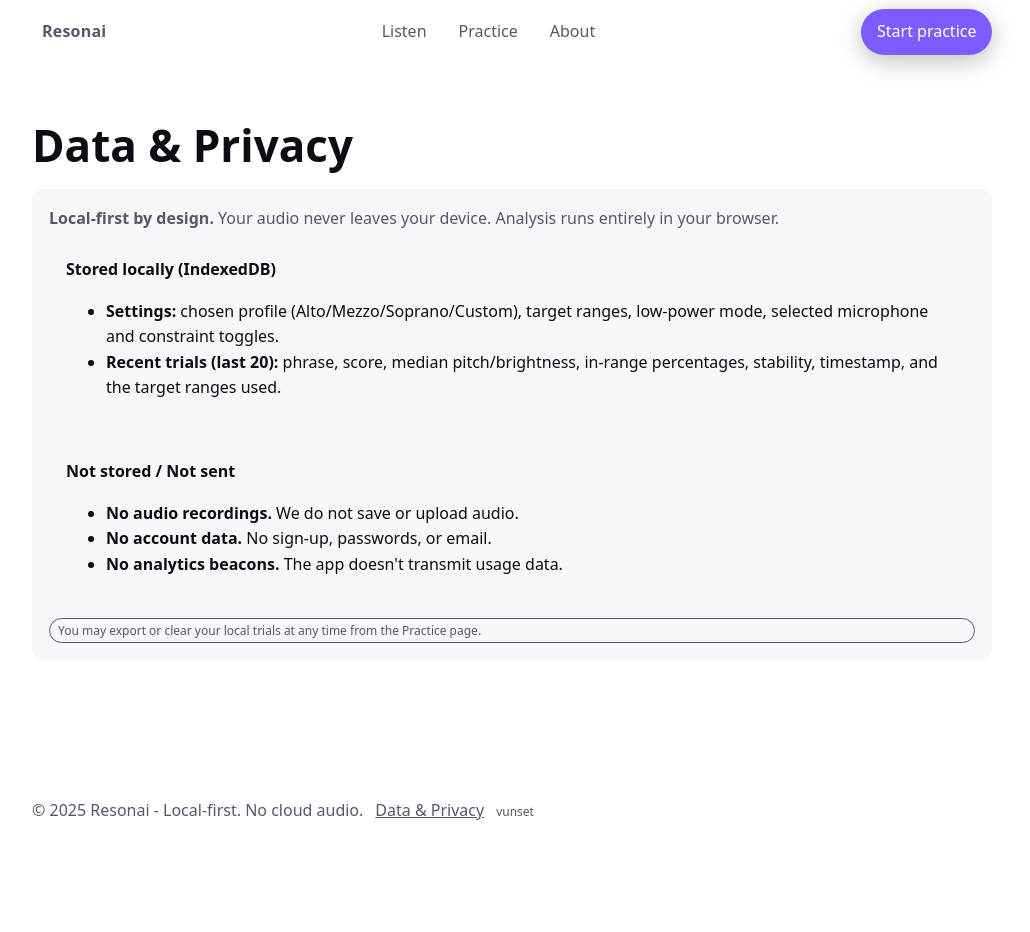
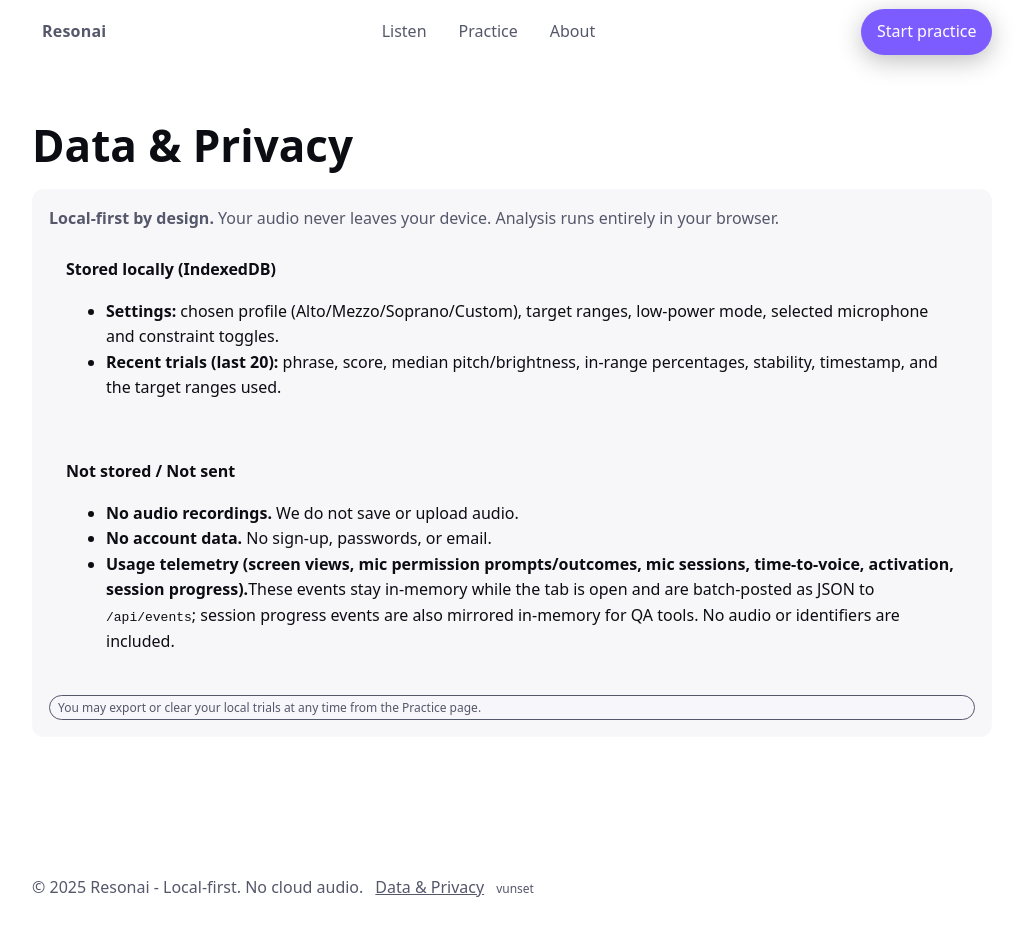
Before and after one commit to fubumaki/resonai, a Next.js app: page /data in a window 1280 px wide. Shown: the whole page, without its empty margins (128-1158 px from the left). Before the commit the page ends 855 px from the top, so only its background shows below. Built offline with nearby package versions, Linux system fonts and the light colour scheme; no server answers.

Commit message:
docs: update telemetry description on data page

```diff
--- a/app/data/page.tsx
+++ b/app/data/page.tsx
@@ -23,7 +23,10 @@
           <ul>
             <li><strong>No audio recordings.</strong> We do not save or upload audio.</li>
             <li><strong>No account data.</strong> No sign-up, passwords, or email.</li>
-            <li><strong>No analytics beacons.</strong> The app doesn't transmit usage data.</li>
+            <li>
+              <strong>Usage telemetry (screen views, mic permission prompts/outcomes, mic sessions, time-to-voice, activation, session progress).</strong>
+              These events stay in-memory while the tab is open and are batch-posted as JSON to <code>/api/events</code>; session progress events are also mirrored in-memory for QA tools. No audio or identifiers are included.
+            </li>
           </ul>
         </div>
 
```
